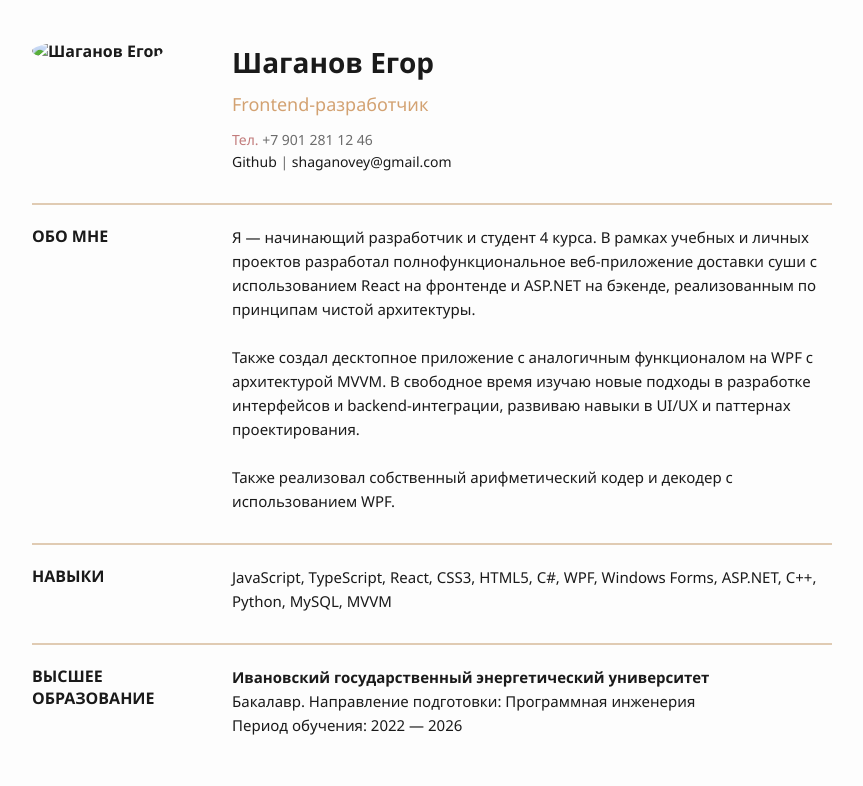
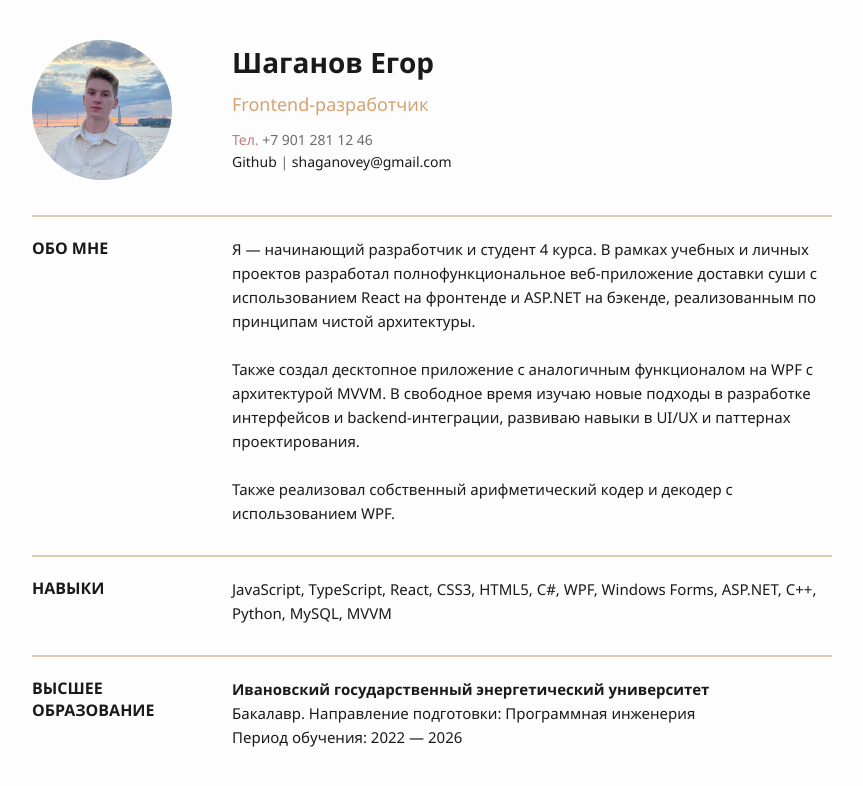
Before and after one commit to shotganov/resume, a plain HTML site: page index.html in a window 1280 px wide. Shown: the whole page, without its empty margins (208-1071 px from the left). Drawn offline with Linux system fonts and the light colour scheme; the site is published under a folder, as on GitHub Pages, so addresses that start at the root find nothing.

Commit message:
third commit

```diff
--- a/index.html
+++ b/index.html
@@ -60,7 +60,7 @@
     <div>
       <div class="two-col">
         <div class="label">
-          <div><img src="/img/icon.jpg" alt="Шаганов Егор" style="width: 140px; height: 140px; border-radius: 50%; object-fit: cover;"></div>
+          <div><img src="./img/icon.jpg" alt="Шаганов Егор" style="width: 140px; height: 140px; border-radius: 50%; object-fit: cover;"></div>
         </div>
         <div class="text">
           <div style="font-size: 28px; font-weight: bold;">Шаганов Егор</div>
```
